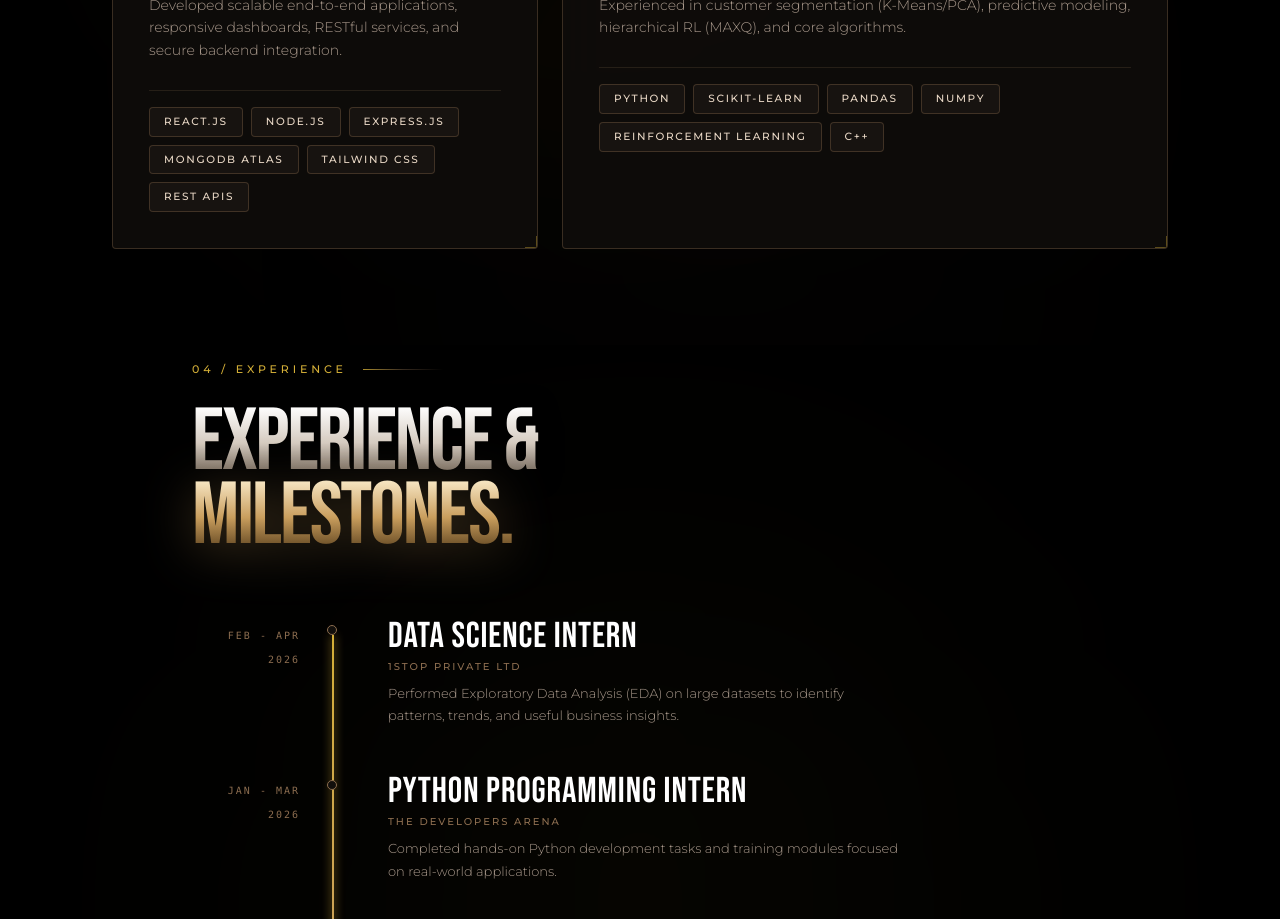
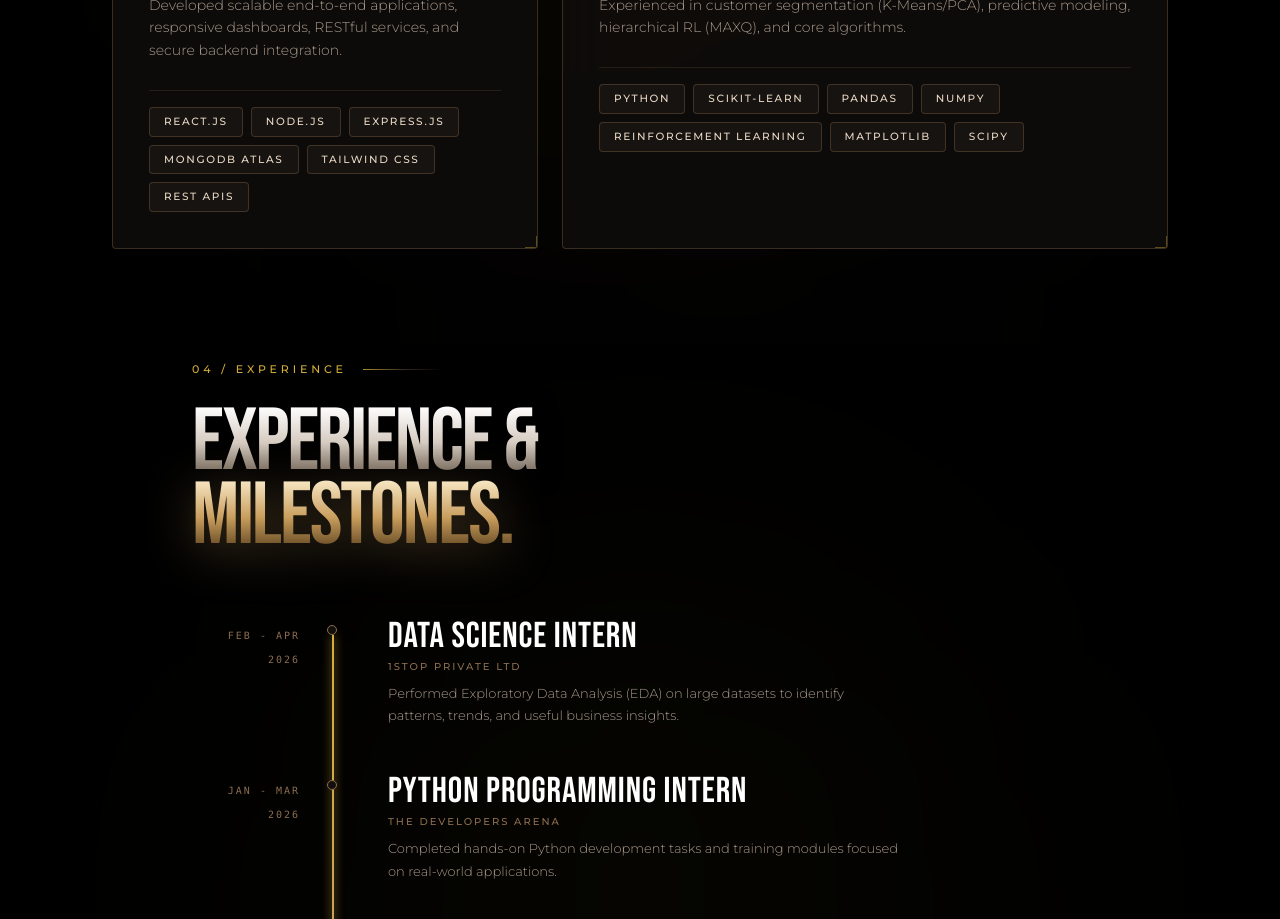
Before and after one commit to VaishnaviAnalyzed/cinematic-portfolio, a React (Vite) app: page / in a window 1280 px wide. Shown: the part 6300-7219 px from the top of the page. Built offline with nearby package versions, Linux system fonts and the light colour scheme; a web font is replaced by a local one.

Commit message:
Update skills in Machine Learning & RL section
Added 'Matplotlib' and 'Scipy' to the skills list for Machine Learning & RL.

```diff
--- a/src/components/SkillsSection.tsx
+++ b/src/components/SkillsSection.tsx
@@ -31,7 +31,7 @@ const bentoCategories = [
   {
     title: 'MACHINE LEARNING & RL',
     badge: 'INTELLIGENCE',
-    items: ['Python', 'scikit-learn', 'Pandas', 'NumPy', 'Reinforcement Learning', 'C++'],
+    items: ['Python', 'scikit-learn', 'Pandas', 'NumPy', 'Reinforcement Learning', 'Matplotlib', 'Scipy'],
     description: 'Experienced in customer segmentation (K-Means/PCA), predictive modeling, hierarchical RL (MAXQ), and core algorithms.',
     stat: 'UNSUPERVISED & RL',
     colSpan: 'lg:col-span-7',
```
